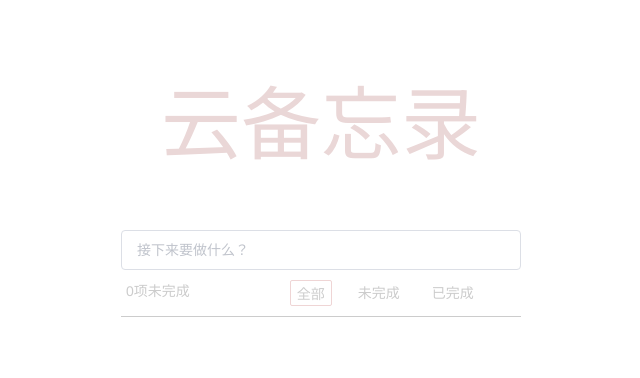
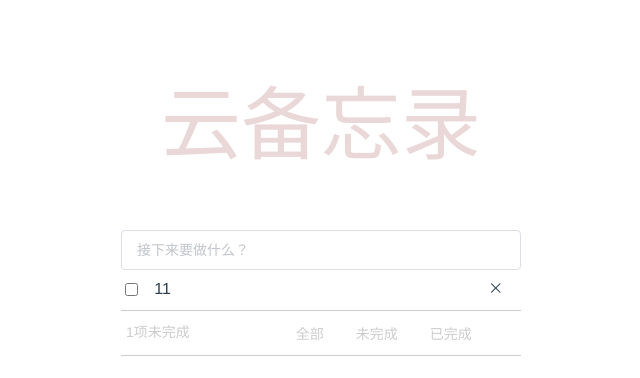
Before and after one commit to AshinOAOA/todoList, a Vue app in the folder td01/: page / in a window 1280 px wide. Shown: the top 378 px of the page, without its empty margins (319-959 px from the left). Built offline with nearby package versions, Linux system fonts and the light colour scheme.

Commit message:
过滤实现剩余几条未完成

```diff
--- a/td01/src/App.vue
+++ b/td01/src/App.vue
@@ -23,4 +23,8 @@ export default {
   color: #2c3e50;
   margin-top: 60px;
 }
+  a{
+text-decoration:none;
+color:#ccc;
+}
 </style>
--- a/td01/src/components/HelloWorld.vue
+++ b/td01/src/components/HelloWorld.vue
@@ -3,7 +3,7 @@
     <div>
       <h1 class="tittle">云备忘录</h1>
     </div>
-    <div class="inp" @keyup.enter="change">
+    <div class="inp" @keyup.enter="add">
     <el-input v-model="name" placeholder="接下来要做什么？" ></el-input>
     </div>
     <div class="body" v-for="(item,index) in list" :key="index">
@@ -11,21 +11,24 @@
         <span class="body-text">吃饭</span>
         <i class="el-icon-close body-ico"></i> -->
         <el-row justify="start">
-           <el-col :span="2"><input type="checkbox" name="" id=""></el-col>
-           <el-col :span="20"><div>{{item}}</div></el-col>
+           <el-col :span="2"><input type="checkbox" name="" id="" v-model="item.done" @change="changeinp"></el-col>
+           <el-col :span="20"><div :class="{complete:item.done ==true}">{{item.content}}</div></el-col>
            <el-col :span="2">
              <i class="el-icon-close body-ico" @click="del(index)"></i>
            </el-col>
         </el-row>
     </div>
     <div class="footer">
-      <div class="num">{{list.length}}项未完成</div>
+      <div class="num">{{shengyu}}项未完成</div>
       <div class="footer-item">
-        <div class="text"
-             v-for="(item,index) in finish" :key="index"
-             :class="{active:current==index}"
-             @click="current=index">
-          {{item}}
+        <div class="text">
+          <a href="#all">全部</a>
+        </div>
+        <div class="text">
+          <a href="#show">未完成</a>
+        </div>
+        <div class="text">
+          <a href="#noshow">已完成</a>
         </div>
       </div>
     </div>
@@ -37,19 +40,33 @@ export default {
     data(){
       return{
         name: '',
-        list:[],
-        finish:["全部","未完成","已完成"],
-        current:0
+        list:[{
+          content:"11",
+          done:false
+        }],
       }
     },
     methods:{
-      change(){
-        this.list.push(this.name)
+      add(){
+        this.list.push({
+          content:this.name,
+          done:false
+        })
         this.name=""
         console.log(this.list)
       },
       del(index){
         this.list.splice(index,1)
+      },
+      changeinp(){
+        console.log(this.list)
+      }
+    },
+    computed:{
+      shengyu(){
+        return this.list.filter((res)=>{
+           return !res.done
+        }).length
       }
     }
 }
@@ -98,4 +115,8 @@ export default {
   border: 1px solid #efd5d5;
   border-radius: 2px;
 }
+.complete{
+  text-decoration: line-through;
+  color: #ccc;
+}
 </style>
```
